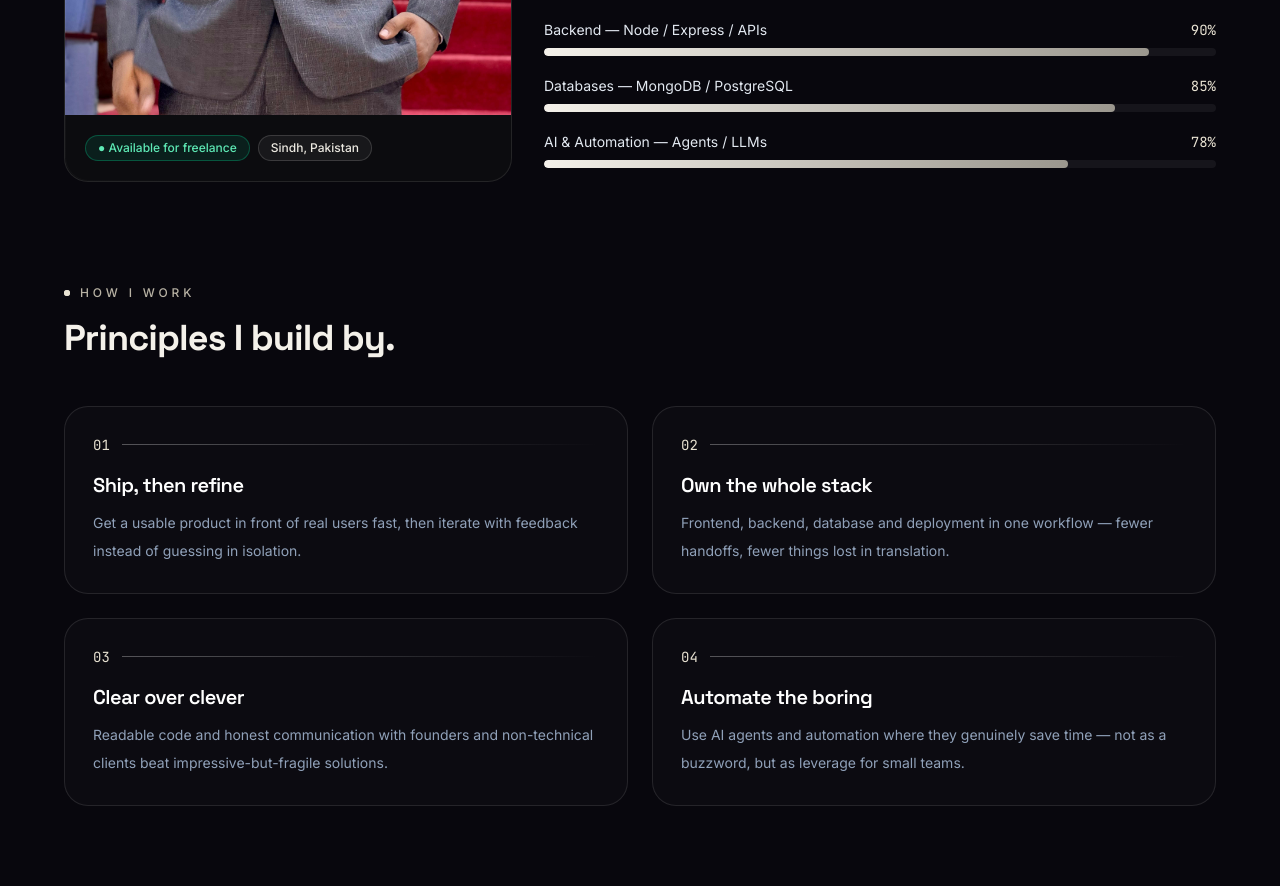
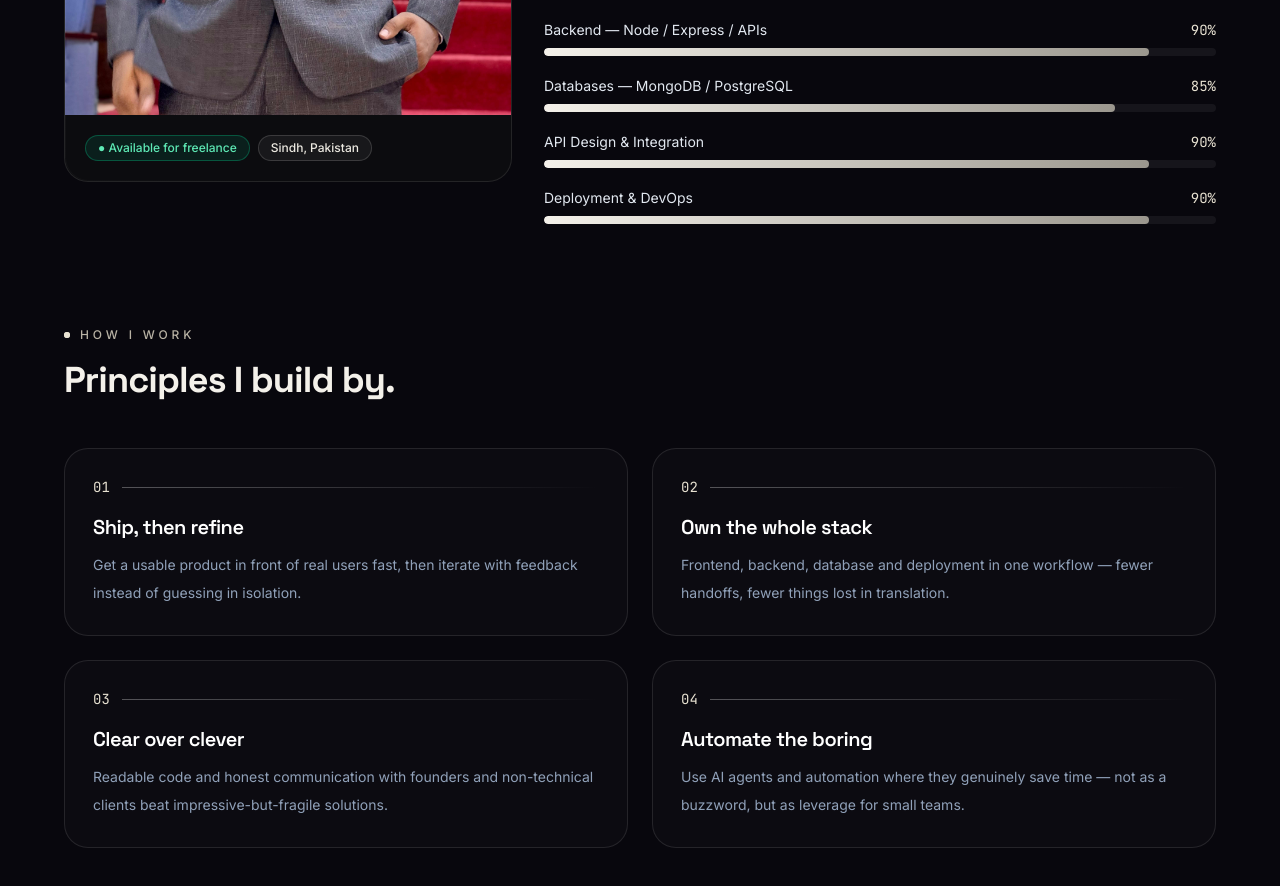
Before and after one commit to AboubakarArisar/aboubakar-dev, a React (Vite) app: page /about in a window 1280 px wide. Shown: the part 900-1786 px from the top of the page. Built offline with nearby package versions, Linux system fonts and the light colour scheme.

Commit message:
updated skillset

```diff
--- a/src/pages/About.tsx
+++ b/src/pages/About.tsx
@@ -28,7 +28,8 @@ const skills = [
   { name: "Frontend — React / Next.js / Tailwind", level: 92 },
   { name: "Backend — Node / Express / APIs", level: 90 },
   { name: "Databases — MongoDB / PostgreSQL", level: 85 },
-  { name: "AI & Automation — Agents / LLMs", level: 78 },
+  { name: "API Design & Integration", level: 90 },
+  { name: "Deployment & DevOps", level: 90 },
 ];
 
 const About: React.FC = () => {
```
